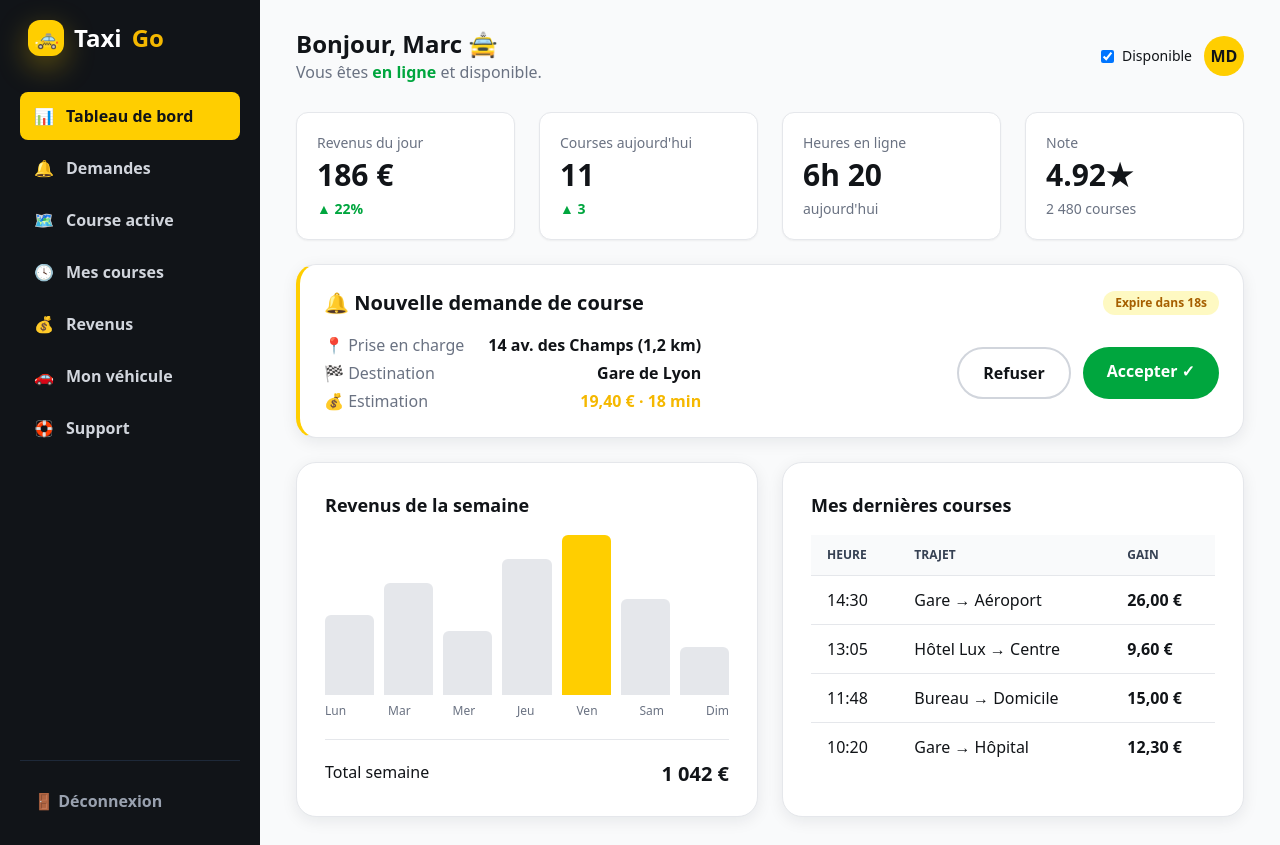
After one commit to Kasereka27/kin-taxi-booking-exam, a Laravel app: page /user/dashboard/driver in a window 1280 px wide. The commit adds this page. Run offline with Laravel 12, Linux system fonts and the light colour scheme; style sheets or scripts are compiled from the project's sources.

Commit message:
Avant dernière intégration du front-end.

```diff
--- /dev/null
+++ b/app/Http/Controllers/UserController.php
@@ -0,0 +1,17 @@
+<?php
+
+namespace App\Http\Controllers;
+
+use Illuminate\Http\Request;
+
+class UserController extends Controller
+{
+    public function dashboardDriver()
+    {
+        return view('pageContent.dashboardDriver');
+    }
+    public function dashboardClient()
+    {
+        return view('pageContent.dashboardClient');
+    }
+}
--- a/resources/views/mainPages/app.blade.php
+++ b/resources/views/mainPages/app.blade.php
@@ -3,7 +3,9 @@
 
 @section('childContent')
 
-    @include('partials.header')
+    @section('header')
+        @include('partials.header')
+    @show
 
     @yield('content')
 
--- /dev/null
+++ b/resources/views/pageContent/dashboardDriver.blade.php
@@ -0,0 +1,98 @@
+@extends('mainPages.app' , ['cssClass' => 'font-sans text-ink bg-gray-50'])
+
+@section('title', 'Dashboard Client')
+
+@section('header')
+@show
+
+@section('content')
+<div class="grid lg:grid-cols-[260px_1fr] min-h-screen">
+    <aside class="bg-ink text-gray-300 p-5 flex lg:flex-col gap-1 overflow-x-auto">
+      <a href="index.html" class="hidden lg:flex items-center gap-2.5 font-black text-2xl text-white mb-8 px-2"><span class="w-9 h-9 rounded-xl bg-taxi grid place-items-center shadow-taxi text-xl">🚕</span> Taxi<span class="text-taxi-dark">Go</span></a>
+      <nav class="flex lg:flex-col gap-1 flex-1">
+        <a href="dashboard-chauffeur.html" class="flex items-center gap-3 px-3.5 py-3 rounded-lg font-semibold whitespace-nowrap bg-taxi text-ink">📊 <span class="hidden lg:inline">Tableau de bord</span></a>
+        <a href="#demandes" class="flex items-center gap-3 px-3.5 py-3 rounded-lg font-semibold whitespace-nowrap hover:bg-gray-800 hover:text-white transition">🔔 <span class="hidden lg:inline">Demandes</span></a>
+        <a href="suivi.html" class="flex items-center gap-3 px-3.5 py-3 rounded-lg font-semibold whitespace-nowrap hover:bg-gray-800 hover:text-white transition">🗺️ <span class="hidden lg:inline">Course active</span></a>
+        <a href="historique.html" class="flex items-center gap-3 px-3.5 py-3 rounded-lg font-semibold whitespace-nowrap hover:bg-gray-800 hover:text-white transition">🕓 <span class="hidden lg:inline">Mes courses</span></a>
+        <a href="#revenus" class="flex items-center gap-3 px-3.5 py-3 rounded-lg font-semibold whitespace-nowrap hover:bg-gray-800 hover:text-white transition">💰 <span class="hidden lg:inline">Revenus</span></a>
+        <a href="profil.html" class="flex items-center gap-3 px-3.5 py-3 rounded-lg font-semibold whitespace-nowrap hover:bg-gray-800 hover:text-white transition">🚗 <span class="hidden lg:inline">Mon véhicule</span></a>
+        <a href="contact.html" class="flex items-center gap-3 px-3.5 py-3 rounded-lg font-semibold whitespace-nowrap hover:bg-gray-800 hover:text-white transition">🛟 <span class="hidden lg:inline">Support</span></a>
+      </nav>
+      <div class="hidden lg:block border-t border-gray-800 pt-4 mt-4">
+        <a href="connexion.html" class="flex items-center gap-3 px-3.5 py-3 rounded-lg font-semibold text-gray-400 hover:bg-gray-800 hover:text-white transition">🚪 Déconnexion</a>
+      </div>
+    </aside>
+
+    <main class="p-7 lg:px-9">
+      <div class="flex justify-between items-center mb-7 flex-wrap gap-3">
+        <div>
+          <h1 class="text-2xl font-extrabold">Bonjour, Marc 🚖</h1>
+          <p class="text-gray-500">Vous êtes <strong class="text-green-600">en ligne</strong> et disponible.</p>
+        </div>
+        <div class="flex gap-3 items-center">
+          <label class="flex items-center gap-2 text-sm"><input type="checkbox" checked /> Disponible</label>
+          <div class="w-10 h-10 rounded-full bg-taxi grid place-items-center font-extrabold text-ink">MD</div>
+        </div>
+      </div>
+
+      <div class="grid sm:grid-cols-2 lg:grid-cols-4 gap-6 mb-6">
+        <div class="bg-white rounded-xl p-5 shadow-xs border border-gray-200"><div class="text-gray-500 text-sm">Revenus du jour</div><div class="text-3xl font-extrabold mt-1">186 €</div><div class="text-green-600 text-sm font-semibold mt-1.5">▲ 22%</div></div>
+        <div class="bg-white rounded-xl p-5 shadow-xs border border-gray-200"><div class="text-gray-500 text-sm">Courses aujourd'hui</div><div class="text-3xl font-extrabold mt-1">11</div><div class="text-green-600 text-sm font-semibold mt-1.5">▲ 3</div></div>
+        <div class="bg-white rounded-xl p-5 shadow-xs border border-gray-200"><div class="text-gray-500 text-sm">Heures en ligne</div><div class="text-3xl font-extrabold mt-1">6h 20</div><div class="text-gray-500 text-sm mt-1.5">aujourd'hui</div></div>
+        <div class="bg-white rounded-xl p-5 shadow-xs border border-gray-200"><div class="text-gray-500 text-sm">Note</div><div class="text-3xl font-extrabold mt-1">4.92★</div><div class="text-gray-500 text-sm mt-1.5">2 480 courses</div></div>
+      </div>
+
+      <!-- Demande -->
+      <div id="demandes" class="bg-white rounded-2xl p-6 shadow-soft border border-gray-200 border-l-4 border-l-taxi mb-6">
+        <div class="flex justify-between items-center mb-4"><h2 class="text-xl font-bold">🔔 Nouvelle demande de course</h2><span class="inline-flex px-3 py-1 rounded-full text-xs font-bold bg-yellow-100 text-yellow-700">Expire dans 18s</span></div>
+        <div class="flex justify-between items-center flex-wrap gap-4">
+          <div>
+            <div class="flex justify-between gap-6"><span class="text-gray-500">📍 Prise en charge</span><strong>14 av. des Champs (1,2 km)</strong></div>
+            <div class="flex justify-between gap-6 mt-1"><span class="text-gray-500">🏁 Destination</span><strong>Gare de Lyon</strong></div>
+            <div class="flex justify-between gap-6 mt-1"><span class="text-gray-500">💰 Estimation</span><strong class="text-taxi-dark">19,40 € · 18 min</strong></div>
+          </div>
+          <div class="flex gap-3">
+            <button class="inline-flex px-6 py-3 rounded-full font-bold border-2 border-gray-300 hover:border-ink hover:bg-ink hover:text-white transition">Refuser</button>
+            <a href="suivi.html" class="inline-flex px-6 py-3 rounded-full font-bold bg-green-600 text-white hover:bg-green-700 transition">Accepter ✓</a>
+          </div>
+        </div>
+      </div>
+
+      <!-- Revenus -->
+      <div id="revenus" class="grid lg:grid-cols-2 gap-6">
+        <div class="bg-white rounded-2xl p-7 shadow-soft border border-gray-200">
+          <h3 class="text-lg font-bold mb-4">Revenus de la semaine</h3>
+          <div class="flex items-end gap-2.5 h-40">
+            <div class="flex-1 bg-gray-200 rounded-t-md" style="height:50%"></div>
+            <div class="flex-1 bg-gray-200 rounded-t-md" style="height:70%"></div>
+            <div class="flex-1 bg-gray-200 rounded-t-md" style="height:40%"></div>
+            <div class="flex-1 bg-gray-200 rounded-t-md" style="height:85%"></div>
+            <div class="flex-1 bg-taxi rounded-t-md" style="height:100%"></div>
+            <div class="flex-1 bg-gray-200 rounded-t-md" style="height:60%"></div>
+            <div class="flex-1 bg-gray-200 rounded-t-md" style="height:30%"></div>
+          </div>
+          <div class="flex justify-between mt-2 text-gray-500 text-xs"><span>Lun</span><span>Mar</span><span>Mer</span><span>Jeu</span><span>Ven</span><span>Sam</span><span>Dim</span></div>
+          <div class="h-px bg-gray-200 my-5"></div>
+          <div class="flex justify-between"><span>Total semaine</span><strong class="text-xl">1 042 €</strong></div>
+        </div>
+        <div class="bg-white rounded-2xl p-7 shadow-soft border border-gray-200">
+          <h3 class="text-lg font-bold mb-4">Mes dernières courses</h3>
+          <div class="overflow-x-auto">
+            <table class="w-full">
+              <thead><tr class="bg-gray-50 text-gray-700 text-xs uppercase"><th class="text-left px-4 py-3 font-bold">Heure</th><th class="text-left px-4 py-3 font-bold">Trajet</th><th class="text-left px-4 py-3 font-bold">Gain</th></tr></thead>
+              <tbody>
+                <tr class="border-t border-gray-200"><td class="px-4 py-3">14:30</td><td class="px-4 py-3">Gare → Aéroport</td><td class="px-4 py-3"><strong>26,00 €</strong></td></tr>
+                <tr class="border-t border-gray-200"><td class="px-4 py-3">13:05</td><td class="px-4 py-3">Hôtel Lux → Centre</td><td class="px-4 py-3"><strong>9,60 €</strong></td></tr>
+                <tr class="border-t border-gray-200"><td class="px-4 py-3">11:48</td><td class="px-4 py-3">Bureau → Domicile</td><td class="px-4 py-3"><strong>15,00 €</strong></td></tr>
+                <tr class="border-t border-gray-200"><td class="px-4 py-3">10:20</td><td class="px-4 py-3">Gare → Hôpital</td><td class="px-4 py-3"><strong>12,30 €</strong></td></tr>
+              </tbody>
+            </table>
+          </div>
+        </div>
+      </div>
+    </main>
+  </div>
+@endsection
+
+@section('footer')
+@endsection
--- a/resources/views/partials/header.blade.php
+++ b/resources/views/partials/header.blade.php
@@ -7,26 +7,26 @@
           <span class="w-9 h-9 rounded-xl bg-taxi grid place-items-center shadow-taxi text-xl">🚕</span> Taxi<span class="text-taxi-dark">Go</span>
         </a>
         <nav class="hidden md:flex items-center gap-7">
-          <a href="index.html" class="nav-link font-semibold text-gray-600 hover:text-ink transition">Accueil</a>
-          <a href="reservation.html" class="nav-link font-semibold text-gray-600 hover:text-ink transition">Réserver</a>
-          <a href="suivi.html" class="nav-link font-semibold text-gray-600 hover:text-ink transition">Suivi</a>
-          <a href="tarifs.html" class="nav-link font-semibold text-gray-600 hover:text-ink transition">Tarifs</a>
-          <a href="a-propos.html" class="nav-link font-semibold text-gray-600 hover:text-ink transition">À propos</a>
-          <a href="contact.html" class="nav-link font-semibold text-gray-600 hover:text-ink transition">Contact</a>
+          <a href="{{ route('home') }}" class="nav-link font-semibold text-gray-600 hover:text-ink transition">Accueil</a>
+          <a href="{{ route('reservation') }}" class="nav-link font-semibold text-gray-600 hover:text-ink transition">Réserver</a>
+          <a href="{{ route('suivi') }}" class="nav-link font-semibold text-gray-600 hover:text-ink transition">Suivi</a>
+          <a href="{{ route('tarifs') }}" class="nav-link font-semibold text-gray-600 hover:text-ink transition">Tarifs</a>
+          <a href="{{ route('about') }}" class="nav-link font-semibold text-gray-600 hover:text-ink transition">À propos</a>
+          <a href="{{ route('contact') }}" class="nav-link font-semibold text-gray-600 hover:text-ink transition">Contact</a>
         </nav>
         <div class="flex items-center gap-3">
-          <a href="connexion.html" class="hidden sm:inline-flex px-4 py-2 rounded-full font-bold text-sm hover:bg-gray-100 transition">Connexion</a>
-          <a href="reservation.html" class="inline-flex px-4 py-2 rounded-full font-bold text-sm bg-taxi text-ink shadow-taxi hover:bg-taxi-dark transition">Réserver</a>
+          <a href="{{ route('login') }}" class="hidden sm:inline-flex px-4 py-2 rounded-full font-bold text-sm hover:bg-gray-100 transition">Connexion</a>
+          <a href="{{ route('reservation') }}" class="inline-flex px-4 py-2 rounded-full font-bold text-sm bg-taxi text-ink shadow-taxi hover:bg-taxi-dark transition">Réserver</a>
           <button id="menuToggle" type="button" class="md:hidden text-2xl">☰</button>
         </div>
       </div>
       <nav id="mobileMenu" class="hidden md:hidden flex-col gap-2 pb-4">
-        <a href="index.html" class="block py-2 font-semibold text-gray-700">Accueil</a>
-        <a href="reservation.html" class="block py-2 font-semibold text-gray-700">Réserver</a>
-        <a href="suivi.html" class="block py-2 font-semibold text-gray-700">Suivi</a>
-        <a href="tarifs.html" class="block py-2 font-semibold text-gray-700">Tarifs</a>
-        <a href="a-propos.html" class="block py-2 font-semibold text-gray-700">À propos</a>
-        <a href="contact.html" class="block py-2 font-semibold text-gray-700">Contact</a>
+        <a href="{{ route('home') }}" class="block py-2 font-semibold text-gray-700">Accueil</a>
+        <a href="{{ route('reservation') }}" class="block py-2 font-semibold text-gray-700">Réserver</a>
+        <a href="{{ route('suivi') }}" class="block py-2 font-semibold text-gray-700">Suivi</a>
+        <a href="{{ route('tarifs') }}" class="block py-2 font-semibold text-gray-700">Tarifs</a>
+        <a href="{{ route('about') }}" class="block py-2 font-semibold text-gray-700">À propos</a>
+        <a href="{{ route('contact') }}" class="block py-2 font-semibold text-gray-700">Contact</a>
       </nav>
     </div>
   </header>
--- a/routes/web.php
+++ b/routes/web.php
@@ -1,14 +1,39 @@
 <?php
 
+use App\Http\Controllers\LoginController;
 use App\Http\Controllers\MainController;
+use App\Http\Controllers\RegisterController;
+use App\Http\Controllers\UserController;
 use Illuminate\Support\Facades\Route;
 
 Route::controller(MainController::class)
     ->group(function () {
-        Route::get('/', 'home')->name('home')->name('home');
+        Route::get('/', 'home')->name('home');
         Route::get('/reservation', 'reservation')->name('reservation');
         Route::get('/suivi', 'suivi')->name('suivi');
         Route::get('/tarifs', 'tarifs')->name('tarifs');
         Route::get('/about', 'about')->name('about');
         Route::get('/contact', 'contact')->name('contact');
-    });
+    }
+);
+
+Route::controller(LoginController::class)
+    ->group(function () {
+        Route::get('/login', 'login')->name('login');
+    }
+);
+
+Route::controller(RegisterController::class)
+    ->group(function () {
+        Route::get('/register', 'register')->name('register');
+    }
+);
+
+Route::controller(UserController::class)
+    ->prefix('user')
+    ->name('user.')
+    ->group(function () {
+        Route::get('/dashboard/driver', 'dashboardDriver')->name('dashboardDriver');
+        Route::get('/dashboard/client', 'dashboardClient')->name('dashboardClient');
+    }
+);
```
Also changed, not shown: FRONTEND_INITIAL_DOCS.md (added, +105 -0 lines), app/Http/Controllers/LoginController.php (added, +13 -0 lines), app/Http/Controllers/RegisterController.php (added, +13 -0 lines), resources/views/mainPages/login.blade.php (added, +47 -0 lines), resources/views/mainPages/register.blade.php (added, +52 -0 lines), resources/views/pageContent/dashboardClient.blade.php (added, +84 -0 lines).
